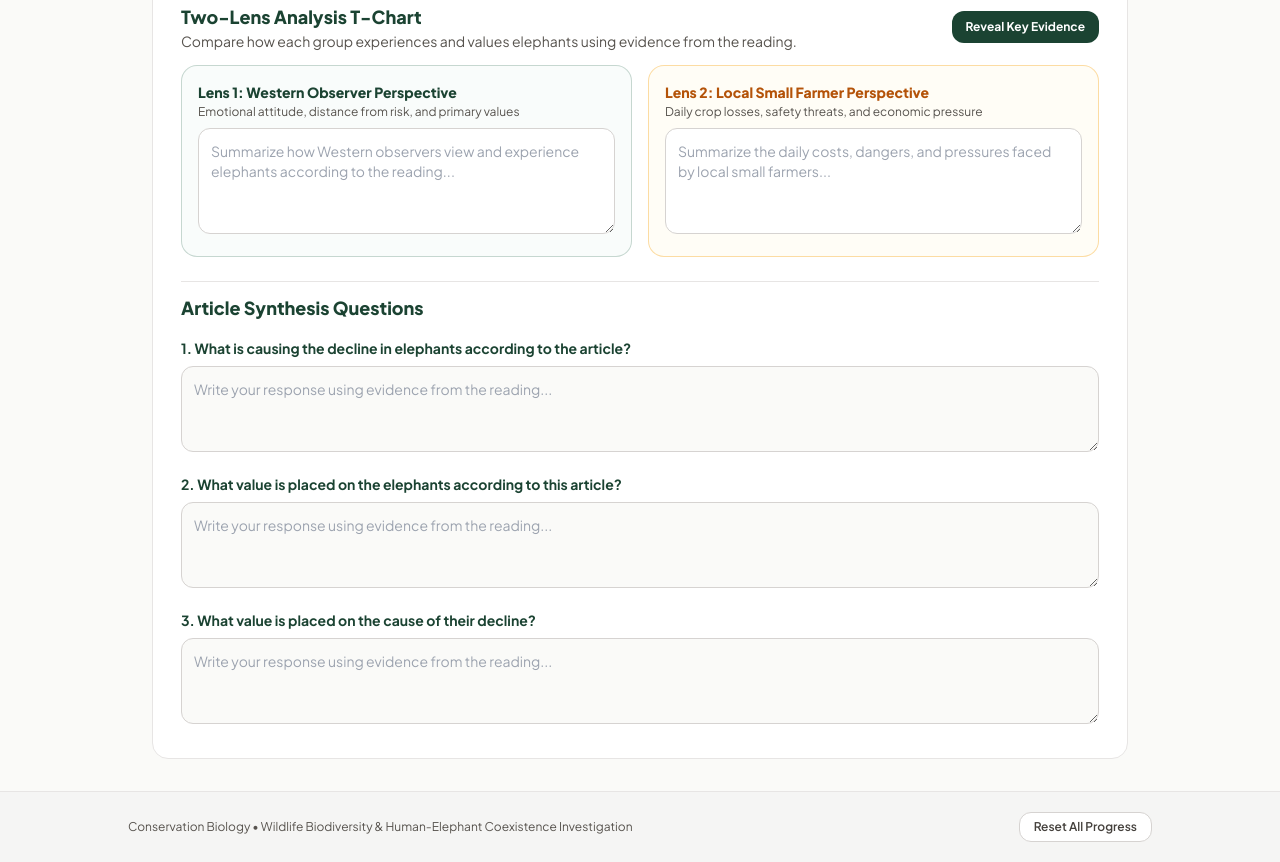
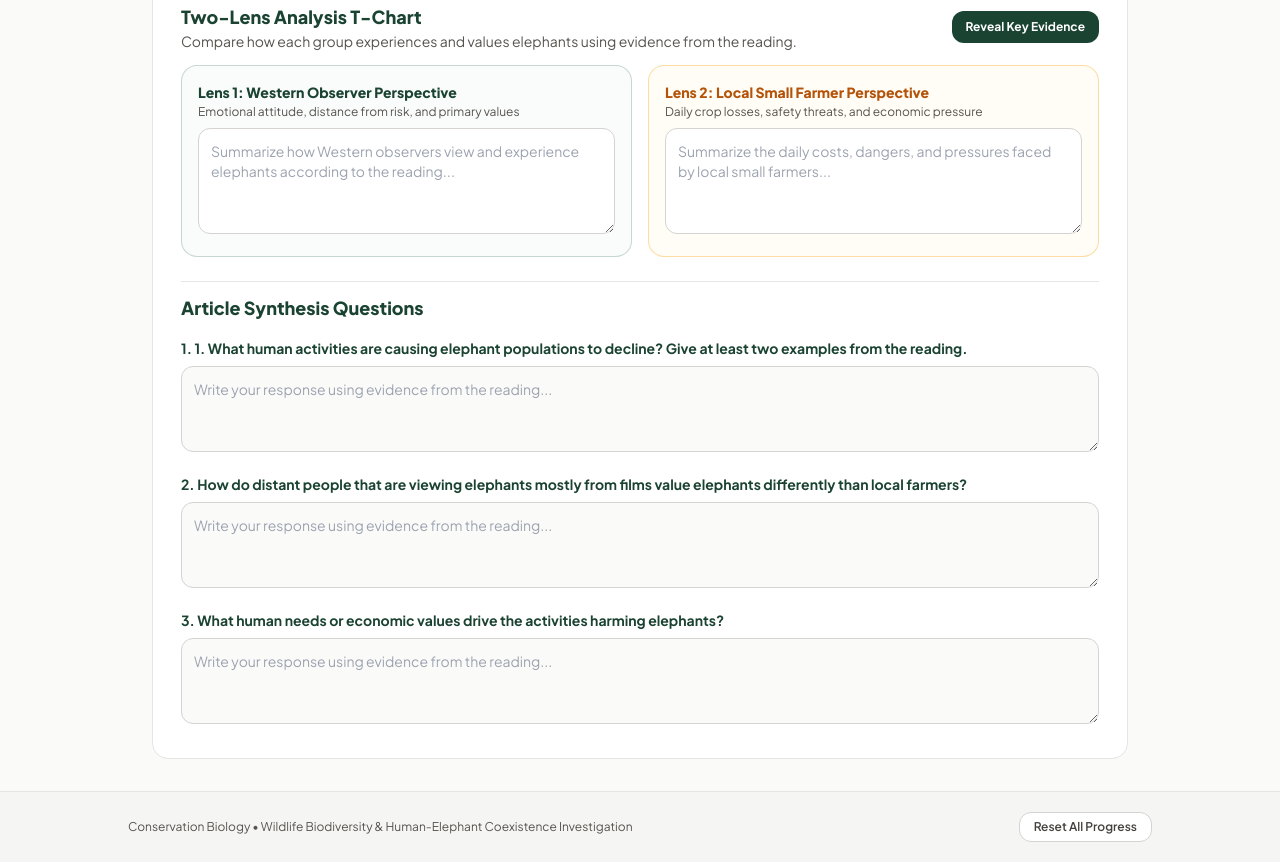
Before and after one commit to Bioteacher-k12/Elephant_Values_Day_1, a plain HTML site: page index.html in a window 1280 px wide. Shown: the part 3373-4235 px from the top of the page. Drawn offline with nearby package versions, Linux system fonts and the light colour scheme.

Commit message:
Update index.html

```diff
--- a/index.html
+++ b/index.html
@@ -582,7 +582,7 @@
 
         <div class="space-y-2">
           <label for="p3-q1" class="block text-sm font-bold text-forest-900">
-            1. What is causing the decline in elephants according to the article?
+            1. 1. What human activities are causing elephant populations to decline? Give at least two examples from the reading.
           </label>
           <textarea
             id="p3-q1"
@@ -594,7 +594,7 @@
 
         <div class="space-y-2">
           <label for="p3-q2" class="block text-sm font-bold text-forest-900">
-            2. What value is placed on the elephants according to this article?
+            2. How do distant people that are viewing elephants mostly from films value elephants differently than local farmers?
           </label>
           <textarea
             id="p3-q2"
@@ -606,7 +606,7 @@
 
         <div class="space-y-2">
           <label for="p3-q3" class="block text-sm font-bold text-forest-900">
-            3. What value is placed on the cause of their decline?
+            3. What human needs or economic values drive the activities harming elephants?
           </label>
           <textarea
             id="p3-q3"
```
